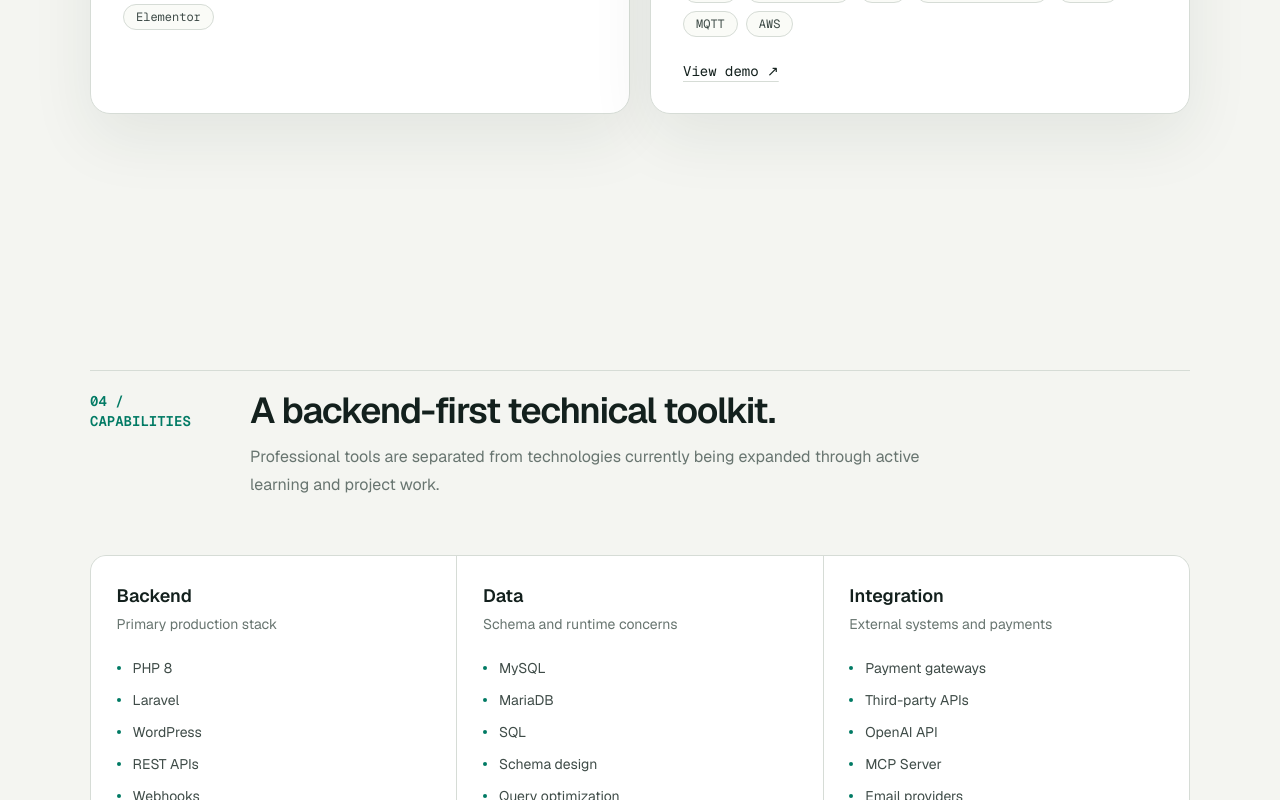
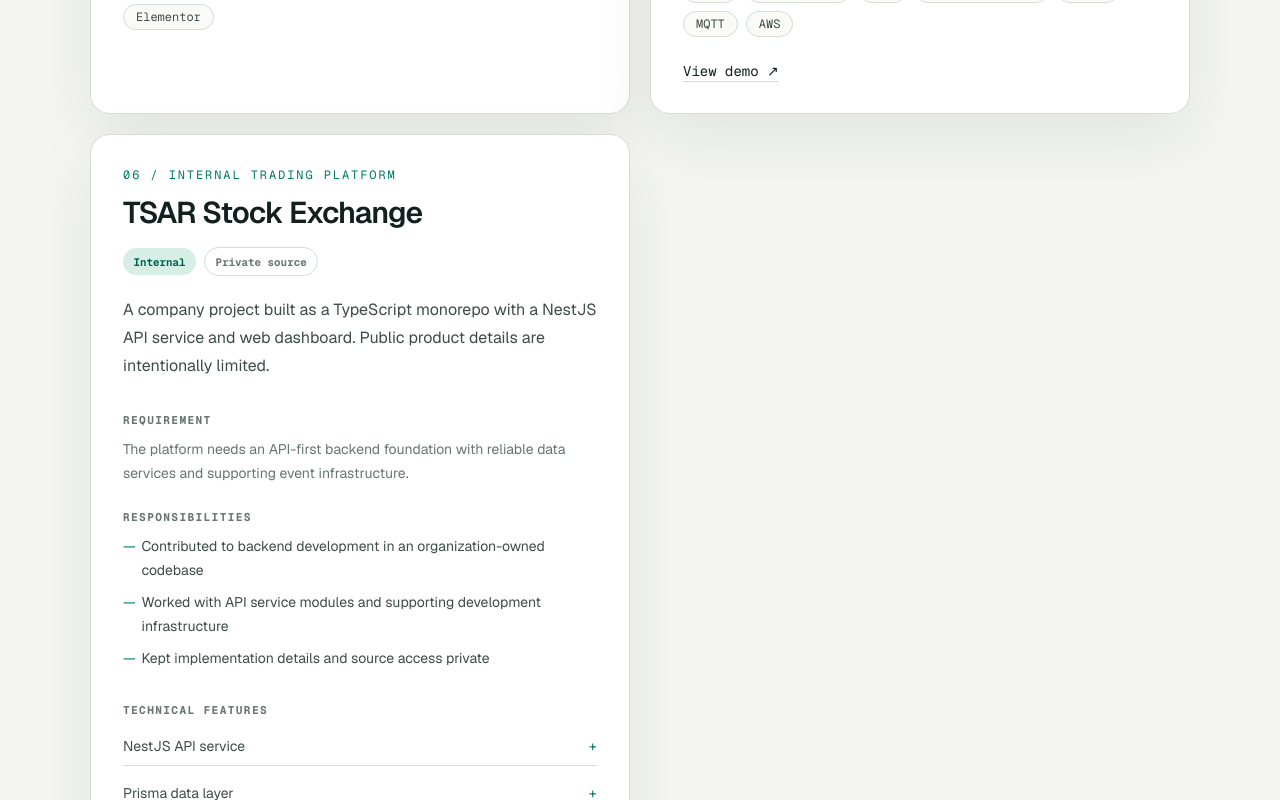
Before and after one commit to khanh510/bui-duy-khanh-portfolio, a Next.js app: page / in a window 1280 px wide. Shown: the part 6100-6900 px from the top of the page. Built offline with nearby package versions, Linux system fonts and the light colour scheme; no server answers.

Commit message:
Add TSAR company project

```diff
--- a/src/data/projects.ts
+++ b/src/data/projects.ts
@@ -78,6 +78,22 @@
     demoUrl: "https://washbank.co.kr/",
     sourcePrivate: true,
   },
+  {
+    name: "TSAR Stock Exchange",
+    eyebrow: "Internal trading platform",
+    description: "A company project built as a TypeScript monorepo with a NestJS API service and web dashboard. Public product details are intentionally limited.",
+    problem: "The platform needs an API-first backend foundation with reliable data services and supporting event infrastructure.",
+    responsibilities: [
+      "Contributed to backend development in an organization-owned codebase",
+      "Worked with API service modules and supporting development infrastructure",
+      "Kept implementation details and source access private",
+    ],
+    technologies: ["TypeScript", "NestJS", "Prisma", "PostgreSQL", "Redis", "Kafka", "TimescaleDB", "Docker"],
+    features: ["NestJS API service", "Prisma data layer", "Redis and Kafka infrastructure", "Docker-based local services"],
+    status: "Internal",
+    sourcePrivate: true,
+    // TODO: Add a public project URL or approved case-study details when available.
+  },
 ];
 
 // TODO: Add the Windows/RS485 device integration and camera monitoring projects
--- a/src/types/portfolio.ts
+++ b/src/types/portfolio.ts
@@ -13,7 +13,7 @@
   technologies: string[];
 };
 
-export type ProjectStatus = "Production" | "Maintained" | "Delivered";
+export type ProjectStatus = "Production" | "Maintained" | "Delivered" | "Internal";
 
 export type Project = {
   name: string;
```
